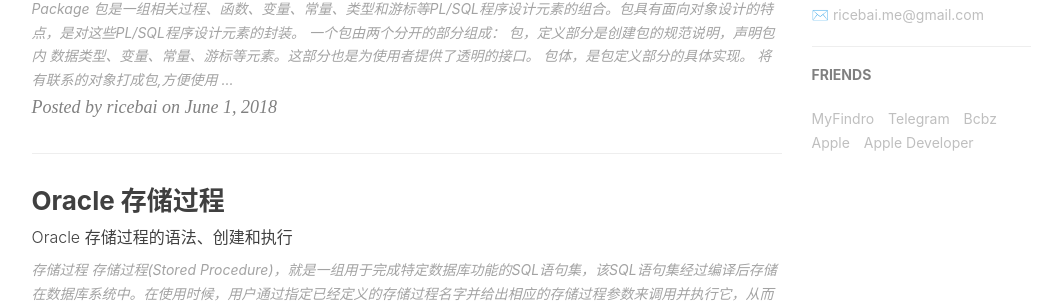
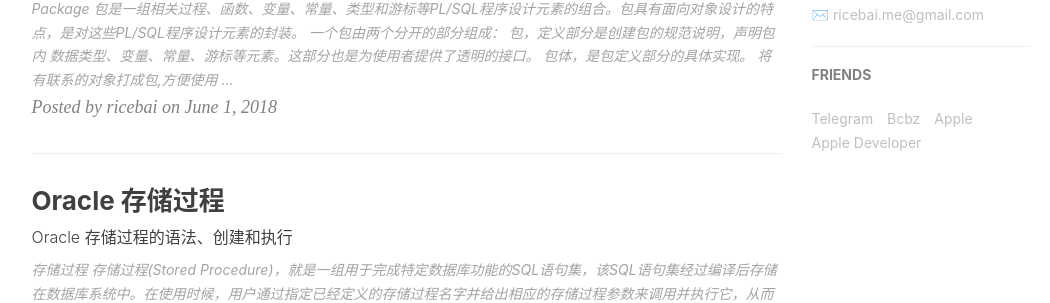
Before and after one commit to ricebai/ricebai.github.io, a Jekyll site: the page built from index.html, in a window 1280 px wide and 900 px high, scrolled down 847 px. Shown: the part 150-453 px from the top of the window, without its empty margins (136-1186 px from the left). Built offline with Jekyll 4.4.1, drawn with Linux system fonts in a browser that asks for light colours; nearby versions of some CDN libraries; the list of posts is cut into pages by our own code; comment, search, counter and statistics services are not loaded.

Commit message:
intellij idea

```diff
--- a/_config.yml
+++ b/_config.yml
@@ -98,9 +98,6 @@ service-worker: true
 # Friends
 friends: [
     {
-        title: "MyFindro",
-        href: "https://findor.me/ricebai"
-    },{
         title: "Telegram",
         href: "https://t.me/ricebai"
     },{
```
